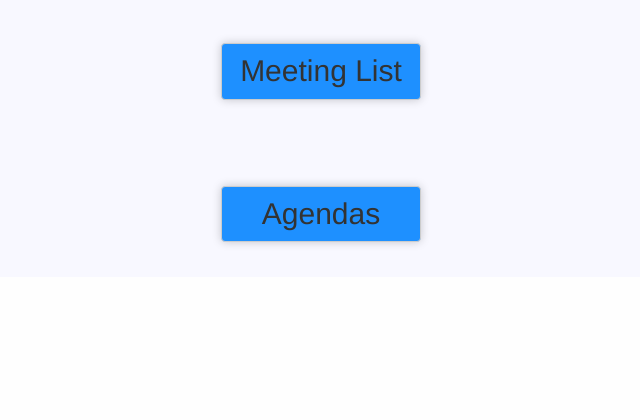
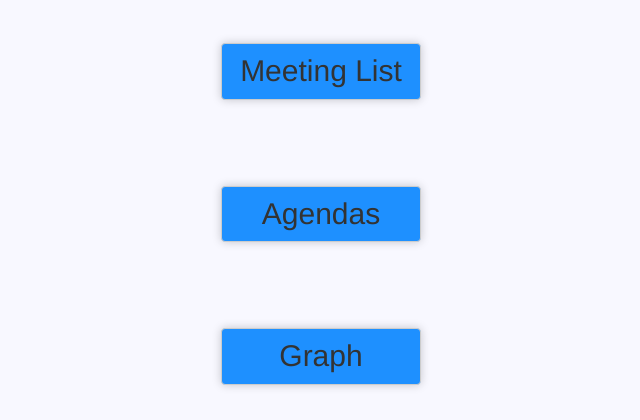
Before and after one commit to shojib068/Meeting-Scheduler-System, a PHP site: page /user/profile.php in a window 1280 px wide. Shown: the part 764-1184 px from the top of the page, without its empty margins (519-1159 px from the left). Before the commit the page ends 1011 px from the top, so only its background shows below. Run offline with PHP 8.4, Linux system fonts and the light colour scheme; the visitor is signed in with stand-in values (Sample User, id 1); data that the repository does not hold is empty.

Commit message:
graph button

```diff
--- a/user/profile.php
+++ b/user/profile.php
@@ -158,6 +158,8 @@ if(isset($_POST['submit']))
 
 					<a href="edit_agenda.php"><button class="btn btn-default" type="button">Agendas</button></a>
 
+	  				<a href="graph.php"><button class="btn btn-default" type="button">Graph</button></a>
+
 								   </div>
 
 
```
